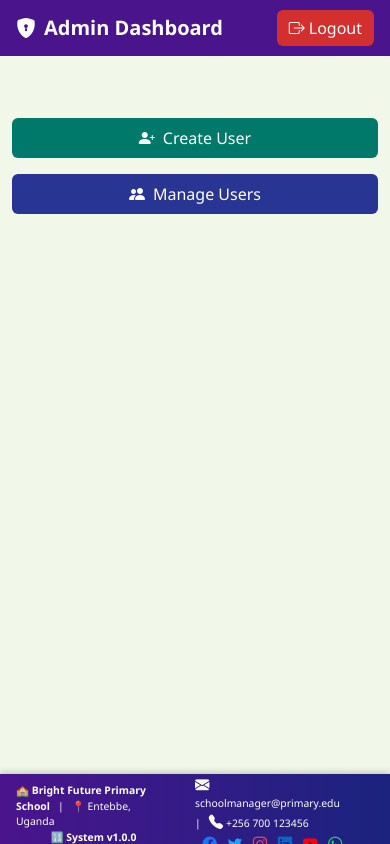
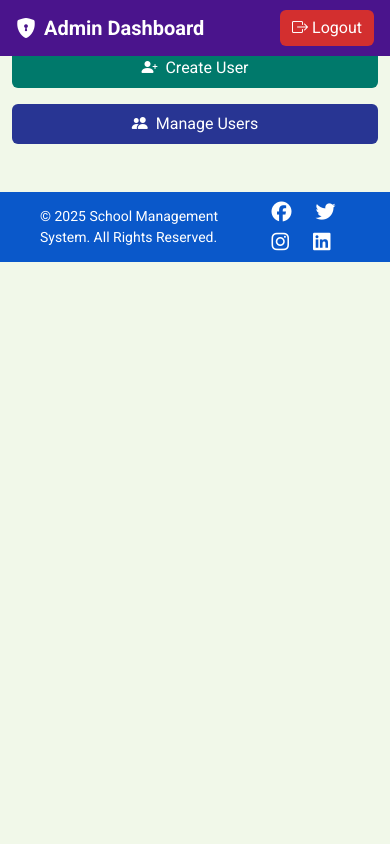
Before and after one commit to sejjtechnologies/school_management_system, a Flask app: page /admin/dashboard in a window 390 px wide. Run offline with Flask 3, Linux system fonts and the light colour scheme.

Commit message:
Refactor footer: split left/right, responsive mobile scaling, fixed height

```diff
--- a/templates/footer.html
+++ b/templates/footer.html
@@ -1,71 +1,64 @@
-<footer class="footer fixed-bottom text-white">
+<!DOCTYPE html>
+<html lang="en">
+<head>
+    <meta charset="UTF-8" />
+    <meta name="viewport" content="width=device-width, initial-scale=1.0" />
+    <title>Footer</title>
+
+    <!-- Google Fonts -->
+    <link href="https://fonts.googleapis.com/css2?family=Roboto:wght@400;500;700&display=swap" rel="stylesheet" />
+
+    <!-- Font Awesome Icons -->
+    <link rel="stylesheet" href="https://cdnjs.cloudflare.com/ajax/libs/font-awesome/6.5.0/css/all.min.css" />
+
     <style>
-    .footer {
-      height: 70px; /* ✅ fixed height */
-      background: linear-gradient(to right, #4a148c, #1a237e);
-      box-shadow: 0 -2px 6px rgba(0,0,0,0.2);
-      font-size: 0.85rem;
+        body {
+            margin: 0;
+            padding: 0;
+            font-family: "Roboto", sans-serif;
+        }
+
+        footer {
+            background: #0a58ca; /* Blue background */
+            color: #ffffff;
+            padding: 20px 0;
+            height: 70px;
             display: flex;
             align-items: center;
+            justify-content: space-between;
+            padding: 0 40px;
         }
-    .footer .container-fluid {
-      height: 100%;
+
+        .footer-left {
+            font-size: 14px;
         }
-    .footer .row {
-      height: 100%;
-      display: flex;
-      align-items: center;
+
+        .footer-right a {
+            color: #ffffff;
+            margin-left: 20px;
+            font-size: 20px;
+            text-decoration: none;
+            transition: 0.3s;
         }
-    .footer .col {
-      flex: 1;
-      display: flex;
-      justify-content: space-between;
-      align-items: center;
-    }
-    /* ✅ Mobile adjustments */
-    @media (max-width: 576px) {
-      .footer {
-        font-size: 0.65rem; /* shrink text */
-      }
-      .footer i {
-        font-size: 0.9rem; /* shrink icons */
-      }
-      .footer .col {
-        flex-direction: column;
-        justify-content: center;
-        align-items: center;
-      }
+
+        .footer-right a:hover {
+            color: #d1e7ff;
         }
     </style>
+</head>
 
-  <div class="container-fluid px-3">
-    <div class="row w-100">
-      <!-- Left side -->
-      <div class="col">
-        <div>
-          🏫 <strong>Bright Future Primary School</strong>
-          &nbsp; | &nbsp; 📍 Entebbe, Uganda
-        </div>
-        <div>
-          🔢 <strong>System v1.0.0</strong>
-        </div>
+<body>
+    <footer>
+        <div class="footer-left">
+            © 2025 School Management System. All Rights Reserved.
         </div>
 
-      <!-- Right side -->
-      <div class="col">
-        <div>
-          <i class="bi bi-envelope-fill"></i> schoolmanager@primary.edu
-          &nbsp; | &nbsp; <i class="bi bi-telephone-fill"></i> +256 700 123456
-        </div>
-        <div>
-          <a href="#" class="me-2" style="color: #1877f2;"><i class="bi bi-facebook"></i></a>
-          <a href="#" class="me-2" style="color: #1da1f2;"><i class="bi bi-twitter"></i></a>
-          <a href="#" class="me-2" style="color: #e4405f;"><i class="bi bi-instagram"></i></a>
-          <a href="#" class="me-2" style="color: #0a66c2;"><i class="bi bi-linkedin"></i></a>
-          <a href="#" class="me-2" style="color: #ff0000;"><i class="bi bi-youtube"></i></a>
-          <a href="#" style="color: #25d366;"><i class="bi bi-whatsapp"></i></a>
-        </div>
-      </div>
-    </div>
+        <div class="footer-right">
+            <a href="#" title="Facebook"><i class="fab fa-facebook"></i></a>
+            <a href="#" title="Twitter"><i class="fab fa-twitter"></i></a>
+            <a href="#" title="Instagram"><i class="fab fa-instagram"></i></a>
+            <a href="#" title="LinkedIn"><i class="fab fa-linkedin"></i></a>
         </div>
     </footer>
+</body>
+</html>
```
Lines whose indentation alone changed are shown as unchanged.
